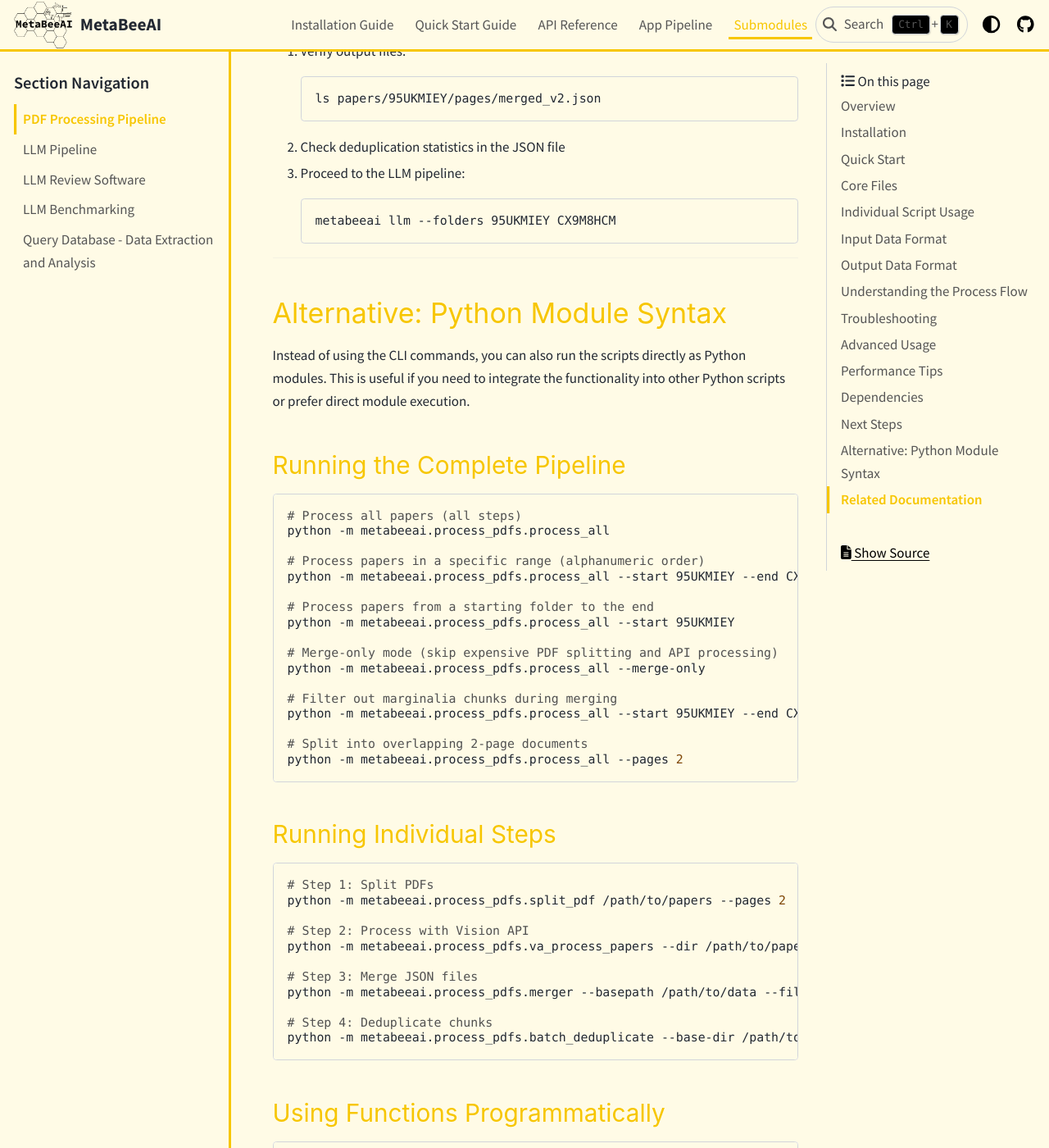
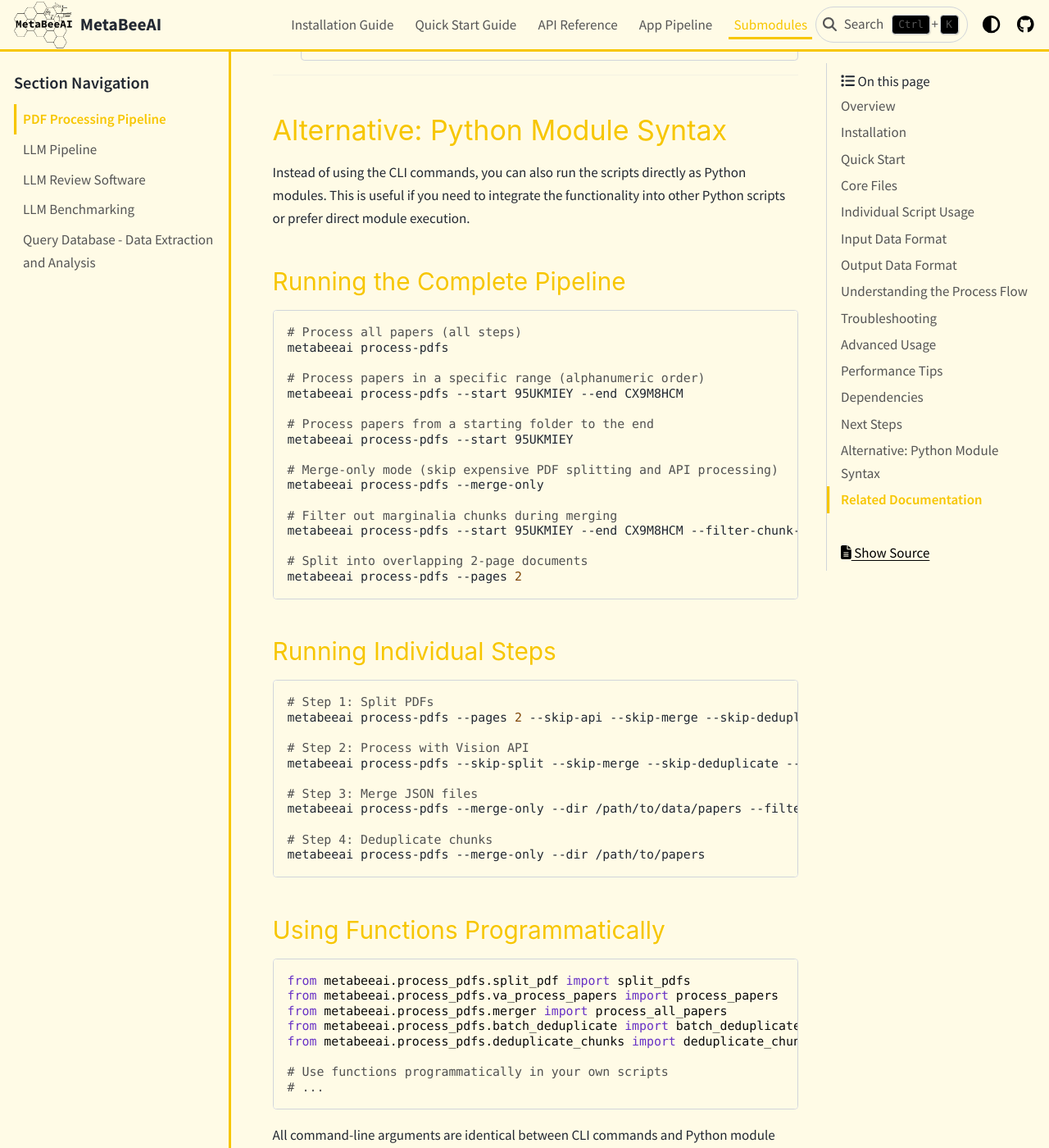
Before and after one commit to MetaBeeAI/MetaBeeAI, a Sphinx documentation site: the page built from docs/submodule/process_pdfs.md, in a window 1280 px wide and 1400 px high, scrolled down 20777 px. Shown: the whole window at 82% size. Built offline with Sphinx 7.4.7 and the PyData theme 0.15.4, drawn with Linux system fonts in a browser that asks for light colours; some of the changed text lies outside the part shown.

Commit message:
migrate docs to refer to cli entrypoints

````diff
--- a/docs/submodule/process_pdfs.md
+++ b/docs/submodule/process_pdfs.md
@@ -166,17 +166,17 @@ metabeeai process-pdfs --skip-split --skip-api
 
 **Usage**:
 
-This script can be run directly as a Python module:
+Run via the CLI with the main pipeline command (skip later steps):
 
 ```bash
 # Split into single-page documents (default)
-python -m metabeeai.process_pdfs.split_pdf /path/to/papers
+metabeeai process-pdfs --skip-api --skip-merge --skip-deduplicate --dir /path/to/papers
 
 # Split into single-page documents (explicit)
-python -m metabeeai.process_pdfs.split_pdf /path/to/papers --pages 1
+metabeeai process-pdfs --pages 1 --skip-api --skip-merge --skip-deduplicate --dir /path/to/papers
 
 # Split into overlapping 2-page documents
-python -m metabeeai.process_pdfs.split_pdf /path/to/papers --pages 2
+metabeeai process-pdfs --pages 2 --skip-api --skip-merge --skip-deduplicate --dir /path/to/papers
 ```
 
 **Note**: For Python module syntax alternatives, see the [Alternative: Python Module Syntax](process-pdfs-alternative-python-module-syntax) section below.
@@ -223,13 +223,13 @@ python -m metabeeai.process_pdfs.split_pdf /path/to/papers --pages 2
 
 ```bash
 # Split into single-page documents (default)
-python split_pdf.py /path/to/papers
+metabeeai process-pdfs --skip-api --skip-merge --skip-deduplicate --dir /path/to/papers
 
 # Split into single-page documents (explicit)
-python split_pdf.py /path/to/papers --pages 1
+metabeeai process-pdfs --pages 1 --skip-api --skip-merge --skip-deduplicate --dir /path/to/papers
 
 # Split into overlapping 2-page documents
-python split_pdf.py /path/to/papers --pages 2
+metabeeai process-pdfs --pages 2 --skip-api --skip-merge --skip-deduplicate --dir /path/to/papers
 ```
 
 ---
@@ -240,14 +240,14 @@ python split_pdf.py /path/to/papers --pages 2
 
 **Usage**:
 
-This script can be run directly as a Python module:
+Run via the CLI with the main pipeline command (assumes PDFs already split):
 
 ```bash
 # Process all papers
-python -m metabeeai.process_pdfs.va_process_papers --dir data/papers
+metabeeai process-pdfs --skip-split --skip-merge --skip-deduplicate --dir data/papers
 
 # Start from a specific folder (useful for resuming - alphanumeric order)
-python -m metabeeai.process_pdfs.va_process_papers --dir data/papers --start 95UKMIEY
+metabeeai process-pdfs --skip-split --skip-merge --skip-deduplicate --dir data/papers --start 95UKMIEY
 ```
 
 **Note**: For Python module syntax alternatives, see the [Alternative: Python Module Syntax](process-pdfs-alternative-python-module-syntax) section below.
@@ -296,17 +296,17 @@ python -m metabeeai.process_pdfs.va_process_papers --dir data/papers --start 95U
 
 **Usage**:
 
-This script can be run directly as a Python module:
+Run via the CLI:
 
 ```bash
 # Merge all papers
-python -m metabeeai.process_pdfs.merger --basepath /path/to/data
+metabeeai process-pdfs --merge-only
 
 # Filter out marginalia chunks
-python -m metabeeai.process_pdfs.merger --basepath /path/to/data --filter-chunk-type marginalia
+metabeeai process-pdfs --merge-only --filter-chunk-type marginalia
 
 # Filter multiple chunk types
-python -m metabeeai.process_pdfs.merger --basepath /path/to/data --filter-chunk-type marginalia figure
+metabeeai process-pdfs --merge-only --filter-chunk-type marginalia figure
 ```
 
 **Note**: For Python module syntax alternatives, see the [Alternative: Python Module Syntax](process-pdfs-alternative-python-module-syntax) section below.
@@ -388,23 +388,11 @@ deduplicated_chunks = deduplicate_chunks(chunks)
 
 **Usage**:
 
-This script can be run directly as a Python module:
+Run via the CLI as part of merge-only mode (dedup runs after merge):
 
 ```bash
-# Deduplicate all papers
-python -m metabeeai.process_pdfs.batch_deduplicate
-
-# Deduplicate papers in a range (for numeric folders, backward compatibility)
-python -m metabeeai.process_pdfs.batch_deduplicate --start-paper 1 --end-paper 10
-
-# Dry run (analyze without modifying files)
-python -m metabeeai.process_pdfs.batch_deduplicate --dry-run
-
-# Custom directory
-python -m metabeeai.process_pdfs.batch_deduplicate --base-dir /path/to/papers
-
-# Verbose output
-python -m metabeeai.process_pdfs.batch_deduplicate --verbose
+# Deduplicate all papers (merge-only already runs dedup)
+metabeeai process-pdfs --merge-only
 ```
 
 **Note**: For Python module syntax alternatives, see the [Alternative: Python Module Syntax](process-pdfs-alternative-python-module-syntax) section below.
@@ -446,22 +434,22 @@ If you need to run individual steps (useful for debugging or resuming):
 
 #### Step 1: Split PDFs
 ```bash
-python -m metabeeai.process_pdfs.split_pdf /path/to/papers
+metabeeai process-pdfs --skip-api --skip-merge --skip-deduplicate --dir /path/to/papers
 ```
 
 #### Step 2: Process with Vision API
 ```bash
-python -m metabeeai.process_pdfs.va_process_papers --dir /path/to/papers
+metabeeai process-pdfs --skip-split --skip-merge --skip-deduplicate --dir /path/to/papers
 ```
 
 #### Step 3: Merge JSON files
 ```bash
-python -m metabeeai.process_pdfs.merger --basepath /path/to/data
+metabeeai process-pdfs --merge-only --dir /path/to/data/papers
 ```
 
 #### Step 4: Deduplicate chunks
 ```bash
-python -m metabeeai.process_pdfs.batch_deduplicate --base-dir /path/to/papers
+metabeeai process-pdfs --merge-only --dir /path/to/data/papers
 ```
 
 **Note**: For Python module syntax alternatives, see the [Alternative: Python Module Syntax](process-pdfs-alternative-python-module-syntax) section below.
@@ -619,7 +607,7 @@ Raw PDF → Split PDF → Vision API → Individual JSONs → Merged JSON → De
 
 ### "No merged_v2.json files found"
 - **Cause**: Merger step hasn't been run yet or failed
-- **Fix**: Run `python -m metabeeai.process_pdfs.merger --basepath /path/to/data` first, or use `metabeeai process-pdfs --skip-split --skip-api` to run merge and deduplication steps
+- **Fix**: Run `metabeeai process-pdfs --merge-only --dir /path/to/data/papers` first, or use `metabeeai process-pdfs --skip-split --skip-api` to run merge and deduplication steps
 
 ### API processing is slow
 - **Cause**: Vision API processes each page individually
@@ -694,7 +682,7 @@ metabeeai process-pdfs --start 95UKMIEY --end CX9M8HCM --filter-chunk-type margi
 metabeeai process-pdfs --start 95UKMIEY --end CX9M8HCM --filter-chunk-type marginalia figure
 
 # When running merger separately
-python -m metabeeai.process_pdfs.merger --basepath /path/to/data --filter-chunk-type marginalia
+metabeeai process-pdfs --merge-only --dir /path/to/data/papers --filter-chunk-type marginalia
 ```
 
 Common chunk types to filter:
@@ -708,13 +696,13 @@ If processing is interrupted, the pipeline is resume-friendly:
 
 ```bash
 # API processing automatically skips existing JSON files
-python -m metabeeai.process_pdfs.va_process_papers --dir /path/to/papers --start 95UKMIEY
+metabeeai process-pdfs --skip-split --skip-merge --skip-deduplicate --dir /path/to/papers --start 95UKMIEY
 
 # Process all with resumption from a specific folder
 metabeeai process-pdfs --start 95UKMIEY
 
 # Deduplication can be re-run on specific papers (numeric folders)
-python -m metabeeai.process_pdfs.batch_deduplicate --start-paper 50 --end-paper 100
+metabeeai process-pdfs --merge-only --start 50 --end 100
 ```
 
 ### Dry Run Mode
@@ -723,10 +711,10 @@ Test the pipeline without making changes:
 
 ```bash
 # Analyze duplication without modifying files
-python -m metabeeai.process_pdfs.batch_deduplicate --dry-run
+metabeeai process-pdfs --merge-only
 
 # See what would happen
-python -m metabeeai.process_pdfs.batch_deduplicate --dry-run --verbose
+metabeeai process-pdfs --merge-only
 ```
 
 ---
@@ -783,7 +771,7 @@ After processing your PDFs:
 
 3. Proceed to the LLM pipeline:
    ```bash
-   metabeeai llm --folders 95UKMIEY CX9M8HCM
+   metabeeai llm --papers 95UKMIEY CX9M8HCM
    ```
 
 ---
@@ -797,38 +785,38 @@ Instead of using the CLI commands, you can also run the scripts directly as Pyth
 
 ```bash
 # Process all papers (all steps)
-python -m metabeeai.process_pdfs.process_all
+metabeeai process-pdfs
 
 # Process papers in a specific range (alphanumeric order)
-python -m metabeeai.process_pdfs.process_all --start 95UKMIEY --end CX9M8HCM
+metabeeai process-pdfs --start 95UKMIEY --end CX9M8HCM
 
 # Process papers from a starting folder to the end
-python -m metabeeai.process_pdfs.process_all --start 95UKMIEY
+metabeeai process-pdfs --start 95UKMIEY
 
 # Merge-only mode (skip expensive PDF splitting and API processing)
-python -m metabeeai.process_pdfs.process_all --merge-only
+metabeeai process-pdfs --merge-only
 
 # Filter out marginalia chunks during merging
-python -m metabeeai.process_pdfs.process_all --start 95UKMIEY --end CX9M8HCM --filter-chunk-type marginalia
+metabeeai process-pdfs --start 95UKMIEY --end CX9M8HCM --filter-chunk-type marginalia
 
 # Split into overlapping 2-page documents
-python -m metabeeai.process_pdfs.process_all --pages 2
+metabeeai process-pdfs --pages 2
 ```
 
 ### Running Individual Steps
 
 ```bash
 # Step 1: Split PDFs
-python -m metabeeai.process_pdfs.split_pdf /path/to/papers --pages 2
+metabeeai process-pdfs --pages 2 --skip-api --skip-merge --skip-deduplicate --dir /path/to/papers
 
 # Step 2: Process with Vision API
-python -m metabeeai.process_pdfs.va_process_papers --dir /path/to/papers --start 95UKMIEY
+metabeeai process-pdfs --skip-split --skip-merge --skip-deduplicate --dir /path/to/papers --start 95UKMIEY
 
 # Step 3: Merge JSON files
-python -m metabeeai.process_pdfs.merger --basepath /path/to/data --filter-chunk-type marginalia
+metabeeai process-pdfs --merge-only --dir /path/to/data/papers --filter-chunk-type marginalia
 
 # Step 4: Deduplicate chunks
-python -m metabeeai.process_pdfs.batch_deduplicate --base-dir /path/to/papers --dry-run
+metabeeai process-pdfs --merge-only --dir /path/to/papers
 ```
 
 ### Using Functions Programmatically
````
Also changed, not shown: README.md (+3 -3 lines), docs/guide/workflow.rst (+22 -38 lines), docs/submodule/llm_benchmarking.md (+7 -7 lines), docs/submodule/llm_review_software.md (+2 -2 lines), docs/submodule/metabeeai_llm.md (+22 -22 lines), docs/submodule/query_database.md (+2 -2 lines), 3 other files.
